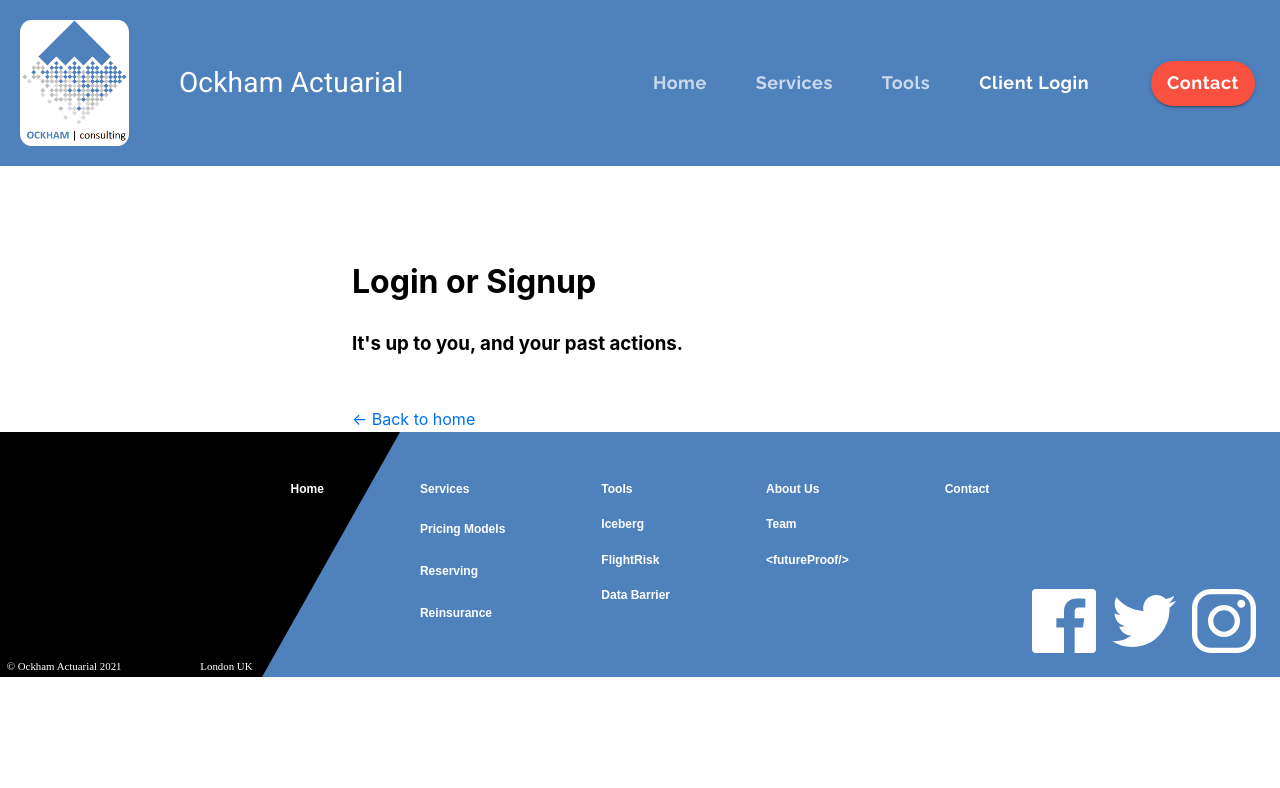
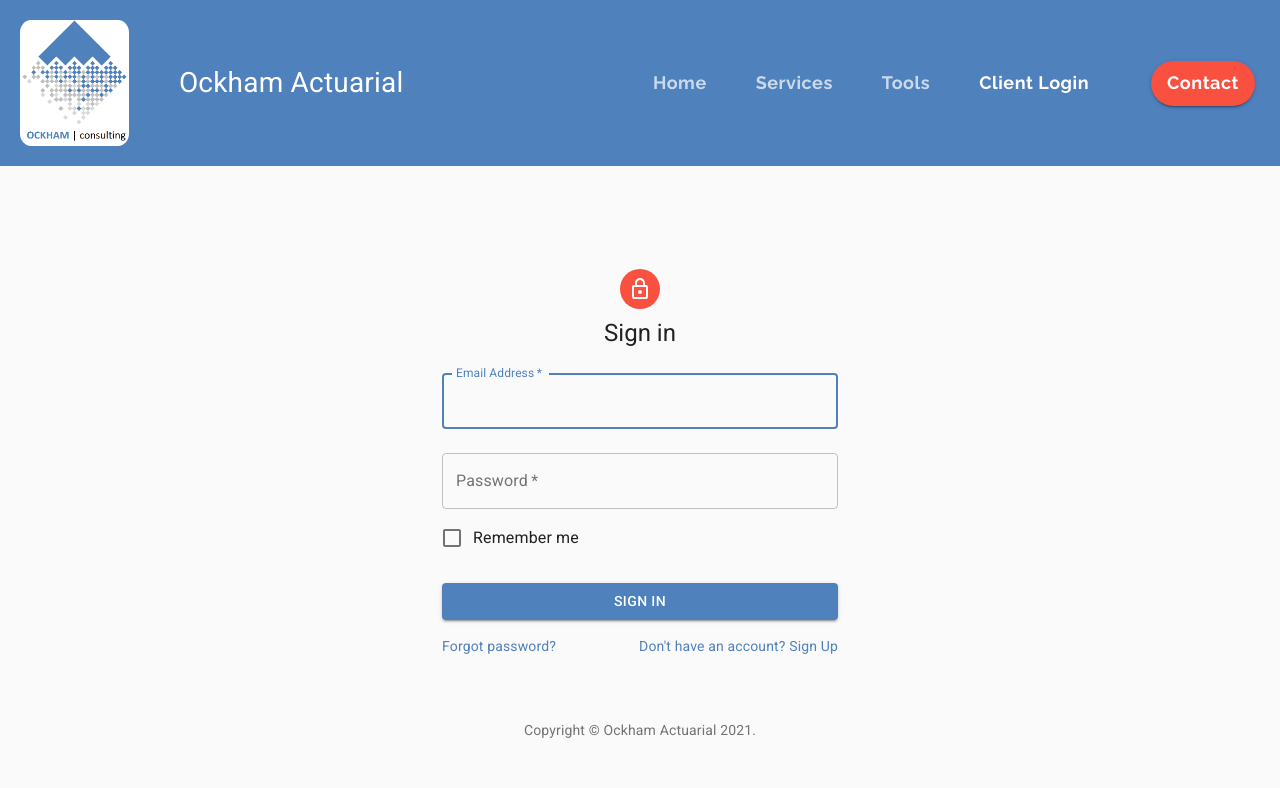
Before and after one commit to megens/nextjs-blog2, a Next.js app: page /login in a window 1280 px wide. Shown: the top 788 px of the page. Built offline with nearby package versions, Linux system fonts and the light colour scheme.

Commit message:
added next.config.js + some basic security config

```diff
--- a/components/ui/Header.tsx
+++ b/components/ui/Header.tsx
@@ -22,6 +22,7 @@
 import List from "@material-ui/core/List";
 import ListItem from "@material-ui/core/ListItem";
 import ListItemText from "@material-ui/core/ListItemText";
+import Hidden from "@material-ui/core/Hidden";
 
 import Link from "../Link"; // material-ui designed Link for nextJs
 
@@ -561,8 +562,12 @@
               tab value = {tabValue} and index value = {selectedIndexServices}{" "}
               and {selectedIndexTools}
             </Typography>
+
+            {matches ? drawer : tabs}
+            // change this to use of Hidden to avoid that split second flash
             */}
-            {matches ? drawer : tabs}
+            <Hidden mdDown>{tabs}</Hidden>
+            <Hidden lgUp>{drawer}</Hidden>
           </Toolbar>
         </AppBar>
       </ElevationScroll>
--- /dev/null
+++ b/next.config.js
@@ -0,0 +1,15 @@
+const { PHASE_DEVELOPMENT_SERVER } = require("next/constants");
+
+module.exports = (phase, { defaultConfig }) => {
+  if (phase === PHASE_DEVELOPMENT_SERVER) {
+    return {
+      /* development only config options here */
+      poweredByHeader: false,
+    };
+  }
+
+  return {
+    /* config options for all phases except development here */
+    poweredByHeader: false,
+  };
+};
--- a/package.json
+++ b/package.json
@@ -12,9 +12,11 @@
     "@material-ui/icons": "^4.11.2",
     "@material-ui/styles": "^4.11.2",
     "@types/material-ui": "^0.21.8",
+    "caniuse-lite": "^1.0.30001189",
     "date-fns": "^2.16.1",
     "express": "^4.17.1",
     "gray-matter": "^4.0.2",
+    "joi": "^17.4.0",
     "mongodb": "^3.6.3",
     "next": "^10.0.0",
     "react": "16.13.1",
--- a/pages/login.tsx
+++ b/pages/login.tsx
@@ -1,10 +1,208 @@
 import Layout from "../components/layout";
 
+import React from "react";
+import Avatar from "@material-ui/core/Avatar";
+import Button from "@material-ui/core/Button";
+import CssBaseline from "@material-ui/core/CssBaseline";
+import TextField from "@material-ui/core/TextField";
+import FormControlLabel from "@material-ui/core/FormControlLabel";
+import Checkbox from "@material-ui/core/Checkbox";
+import Link from "@material-ui/core/Link";
+import Grid from "@material-ui/core/Grid";
+import Box from "@material-ui/core/Box";
+import LockOutlinedIcon from "@material-ui/icons/LockOutlined";
+import Typography from "@material-ui/core/Typography";
+import { makeStyles, createStyles } from "@material-ui/styles";
+import Container from "@material-ui/core/Container";
+
+import { useTheme, Theme } from "@material-ui/core/styles";
+
+function Copyright() {
+  return (
+    <Typography variant="body2" color="textSecondary" align="center">
+      {"Copyright © "}
+      <Link color="inherit" href="https://material-ui.com/">
+        Ockham Actuarial
+      </Link>{" "}
+      {new Date().getFullYear()}
+      {"."}
+    </Typography>
+  );
+}
+
+const useStyles = makeStyles((theme: Theme) =>
+  createStyles({
+    paper: {
+      marginTop: theme.spacing(8),
+      display: "flex",
+      flexDirection: "column",
+      alignItems: "center",
+    },
+    avatar: {
+      margin: theme.spacing(1),
+      backgroundColor: theme.palette.secondary.main,
+    },
+    form: {
+      width: "100%", // Fix IE 11 issue.
+      marginTop: theme.spacing(1),
+    },
+    submit: {
+      margin: theme.spacing(3, 0, 2),
+    },
+  })
+);
+
 export default function LoginSignup() {
+  const classes = useStyles();
+
   return (
+    <Container component="main" maxWidth="xs">
+      <div style={{ height: "50px" }}></div>
+      <CssBaseline />
+      <div className={classes.paper}>
+        <Avatar className={classes.avatar}>
+          <LockOutlinedIcon />
+        </Avatar>
+        <Typography component="h1" variant="h5">
+          Sign in
+        </Typography>
+        <form className={classes.form} noValidate>
+          <TextField
+            variant="outlined"
+            margin="normal"
+            required
+            fullWidth
+            id="email"
+            label="Email Address"
+            name="email"
+            autoComplete="email"
+            autoFocus
+          />
+          <TextField
+            variant="outlined"
+            margin="normal"
+            required
+            fullWidth
+            name="password"
+            label="Password"
+            type="password"
+            id="password"
+            autoComplete="current-password"
+          />
+          <FormControlLabel
+            control={<Checkbox value="remember" color="primary" />}
+            label="Remember me"
+          />
+          <Button
+            type="submit"
+            fullWidth
+            variant="contained"
+            color="primary"
+            className={classes.submit}
+          >
+            Sign In
+          </Button>
+          <Grid container>
+            <Grid item xs>
+              <Link href="#" variant="body2">
+                Forgot password?
+              </Link>
+            </Grid>
+            <Grid item>
+              <Link href="#" variant="body2">
+                {"Don't have an account? Sign Up"}
+              </Link>
+            </Grid>
+          </Grid>
+        </form>
+      </div>
+      <Box mt={8}>
+        <Copyright />
+      </Box>
+      <div style={{ height: "50px" }}></div>
+    </Container>
+  );
+
+  /*return (
     <Layout>
       <h1>Login or Signup</h1>
       <h3>It's up to you, and your past actions.</h3>
     </Layout>
+    */
+}
+
+/*
+
+
+export default function SignIn() {
+  const classes = useStyles();
+
+  return (
+    <Container component="main" maxWidth="xs">
+      <div style={{ height: "50px" }}></div>
+      <CssBaseline />
+      <div className={classes.paper}>
+        <Avatar className={classes.avatar}>
+          <LockOutlinedIcon />
+        </Avatar>
+        <Typography component="h1" variant="h5">
+          Sign in
+        </Typography>
+        <form className={classes.form} noValidate>
+          <TextField
+            variant="outlined"
+            margin="normal"
+            required
+            fullWidth
+            id="email"
+            label="Email Address"
+            name="email"
+            autoComplete="email"
+            autoFocus
+          />
+          <TextField
+            variant="outlined"
+            margin="normal"
+            required
+            fullWidth
+            name="password"
+            label="Password"
+            type="password"
+            id="password"
+            autoComplete="current-password"
+          />
+          <FormControlLabel
+            control={<Checkbox value="remember" color="primary" />}
+            label="Remember me"
+          />
+          <Button
+            type="submit"
+            fullWidth
+            variant="contained"
+            color="primary"
+            className={classes.submit}
+          >
+            Sign In
+          </Button>
+          <Grid container>
+            <Grid item xs>
+              <Link href="#" variant="body2">
+                Forgot password?
+              </Link>
+            </Grid>
+            <Grid item>
+              <Link href="#" variant="body2">
+                {"Don't have an account? Sign Up"}
+              </Link>
+            </Grid>
+          </Grid>
+        </form>
+      </div>
+      <Box mt={8}>
+        <Copyright />
+      </Box>
+      <div style={{ height: "50px" }}></div>
+    </Container>
   );
 }
+*/
```
Also changed, not shown: 1 other file (tests, documents, lock files or other folders).
